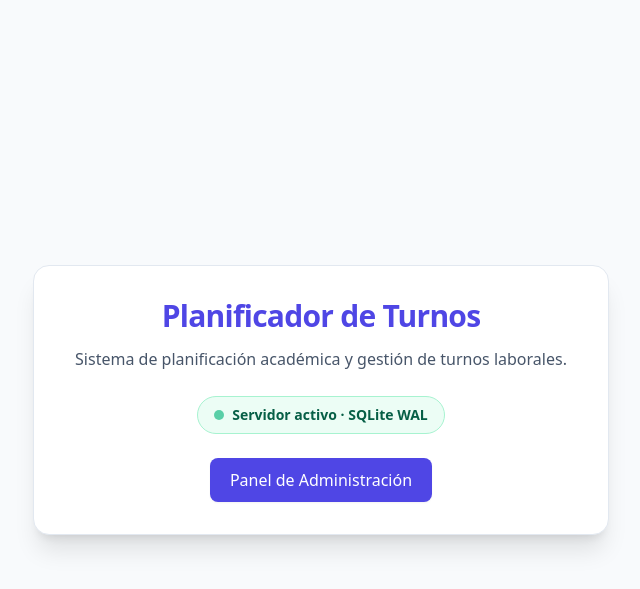
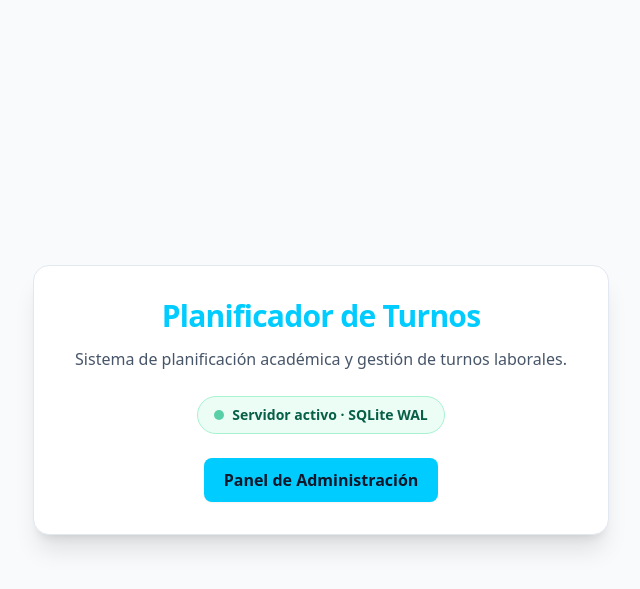
Before and after one commit to PauGimenoCastells/planificador-turnos, a Django app: page / in a window 1280 px wide. Shown: the top 589 px of the page, without its empty margins (319-959 px from the left). Run offline with Django 5.2, Linux system fonts and the light colour scheme; some libraries are stand-ins or nearby versions.

Commit message:
style(expres): cambiar color azul a #00CCFF en pantalla de inicio

```diff
--- a/planificador_turnos/templates/home.html
+++ b/planificador_turnos/templates/home.html
@@ -8,7 +8,7 @@
 </head>
 <body class="bg-slate-50 text-slate-800 min-h-screen flex flex-col justify-center items-center p-6 font-sans">
     <main class="max-w-xl w-full bg-white rounded-2xl shadow-xl border border-slate-200 p-8 text-center">
-        <h1 class="text-3xl font-extrabold text-indigo-600 mb-3 tracking-tight">Planificador de Turnos</h1>
+        <h1 class="text-3xl font-extrabold text-[#00CCFF] mb-3 tracking-tight">Planificador de Turnos</h1>
         <p class="text-slate-600 mb-6 text-base leading-relaxed">
             Sistema de planificación académica y gestión de turnos laborales.
         </p>
@@ -17,7 +17,7 @@
             Servidor activo · SQLite WAL
         </div>
         <div class="flex justify-center gap-4">
-            <a href="/admin/" class="px-5 py-2.5 bg-indigo-600 hover:bg-indigo-700 text-white font-medium rounded-lg shadow-sm transition">
+            <a href="/admin/" class="px-5 py-2.5 bg-[#00CCFF] hover:opacity-90 text-slate-900 font-semibold rounded-lg shadow-sm transition">
                 Panel de Administración
             </a>
         </div>
```
